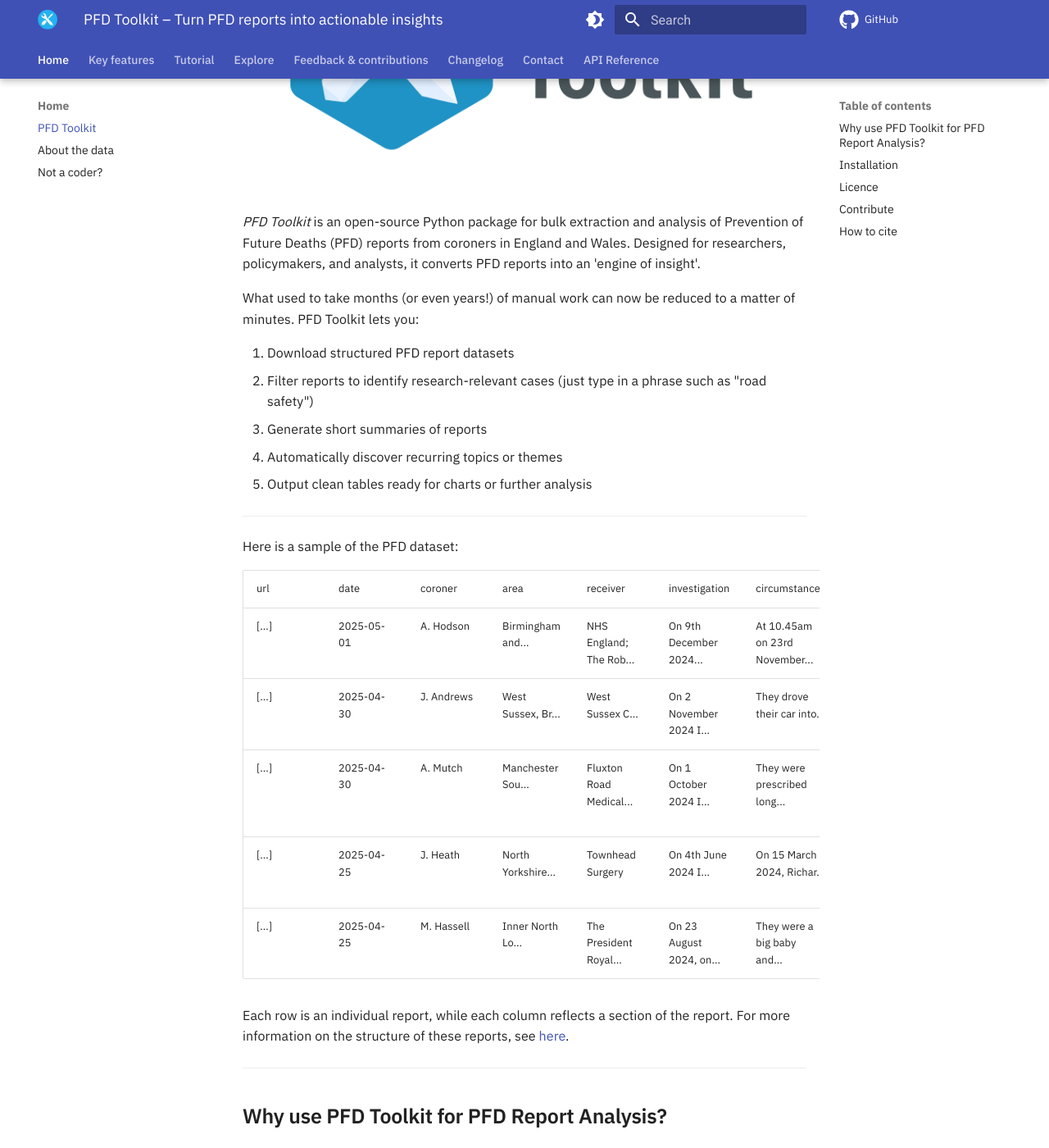
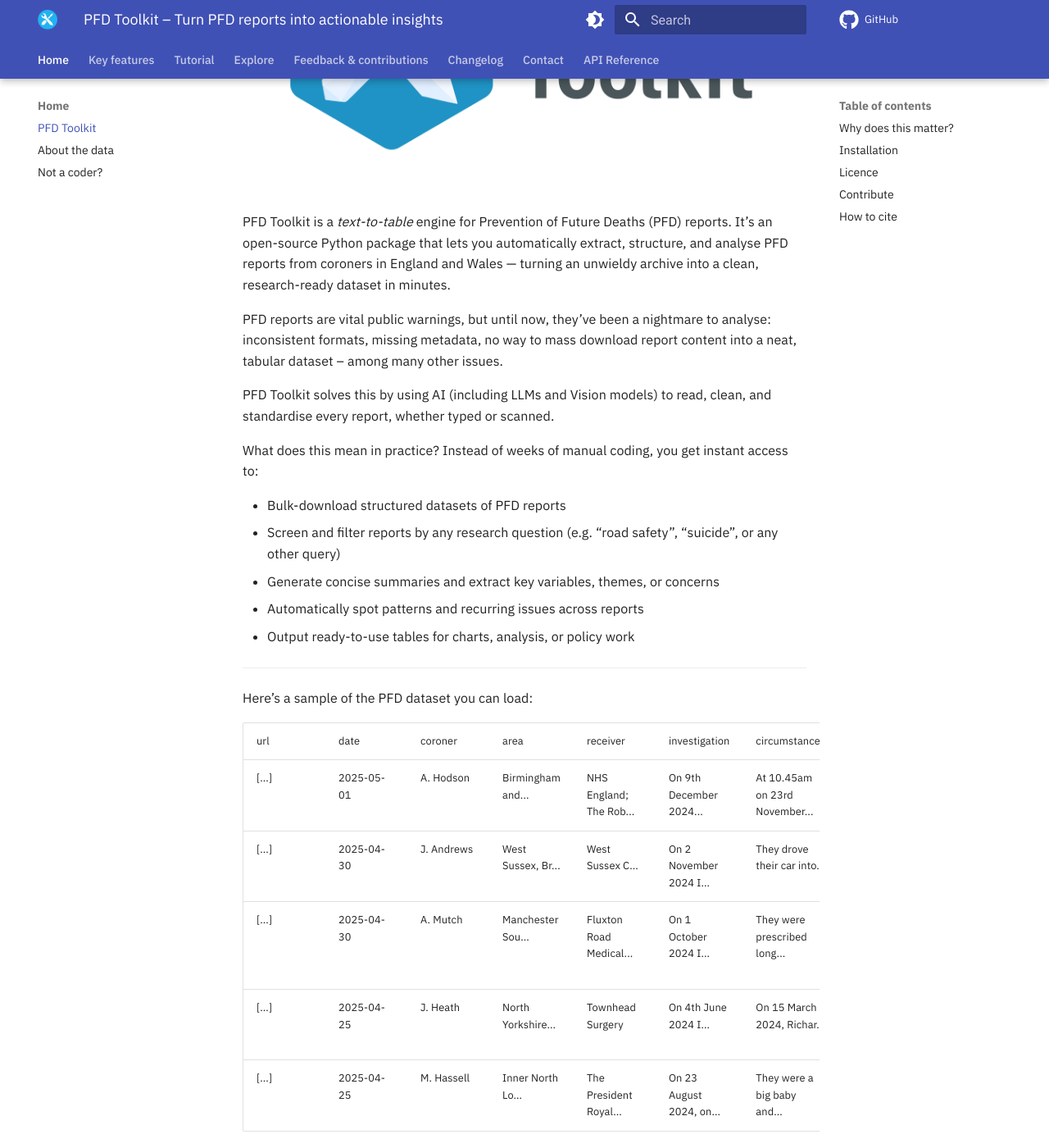
Before and after one commit to Sam-Osian/PFD-toolkit, an MkDocs documentation site: the page built from docs/index.md, in a window 1280 px wide and 1400 px high, scrolled down 380 px. Shown: the whole window at 82% size. Built offline with MkDocs 1.6.1 and Material for MkDocs 9.7.7, drawn with Linux system fonts in a browser that asks for light colours; comment, search, counter and statistics services are not loaded; some of the changed text lies outside the part shown.

Commit message:
Update homepage content

```diff
--- a/docs/index.md
+++ b/docs/index.md
@@ -6,19 +6,25 @@
 
 ![PFD Toolkit: Open-source software for Prevention of Future Death reports](assets/header.png)
 
-*PFD Toolkit* is an open-source Python package for bulk extraction and analysis of Prevention of Future Deaths (PFD) reports from coroners in England and Wales. Designed for researchers, policymakers, and analysts, it converts PFD reports into an 'engine of insight'.
+**PFD Toolkit** is a _text-to-table_ engine for Prevention of Future Deaths (PFD) reports. It’s an open-source Python package that lets you automatically extract, structure, and analyse PFD reports from coroners in England and Wales — turning an unwieldy archive into a clean, research-ready dataset in minutes.
 
-What used to take months (or even years!) of manual work can now be reduced to a matter of minutes. PFD Toolkit lets you:
+PFD reports are vital public warnings, but until now, they’ve been a nightmare to analyse: inconsistent formats, missing metadata, no way to mass download report content into a neat, tabular dataset – among many other issues.
 
-1. Download structured PFD report datasets
-2. Filter reports to identify research-relevant cases (just type in a phrase such as "road safety")
-3. Generate short summaries of reports
-4. Automatically discover recurring topics or themes
-5. Output clean tables ready for charts or further analysis
+PFD Toolkit solves this by using AI (including LLMs and Vision models) to read, clean, and standardise every report, whether typed or scanned.
+
+What does this mean in practice? Instead of weeks of manual coding, you get instant access to:
+
+- **Bulk-download structured datasets** of PFD reports
+- **Screen and filter** reports by any research question (e.g. “road safety”, “suicide”, or any other query)
+- **Generate concise summaries** and extract key variables, themes, or concerns
+- **Automatically spot patterns** and recurring issues across reports
+- **Output ready-to-use tables** for charts, analysis, or policy work
+
+
 
 ---
 
-Here is a sample of the PFD dataset:
+Here’s a sample of the PFD dataset you can load:
 
 | url                        | date       | coroner    | area                        | receiver                | investigation           | circumstances                 | concerns                   |
 |----------------------------|------------|------------|-----------------------------|-------------------------|-------------------------|-------------------------------|----------------------------|
@@ -29,32 +35,16 @@
 | [...]            | 2025-04-25 | M. Hassell | Inner North Lo...          | The President Royal...  | On 23 August 2024, on...| They were a big baby and...    | With the benefit of a m... |
 
 
-Each row is an individual report, while each column reflects a section of the report. For more information on the structure of these reports, see [here](pfd_reports.md#what-do-pfd-reports-look-like).
+Each row is an individual report, while each column reflects a section of the report. For more information on each of these columns, see [here](pfd_reports.md#what-do-pfd-reports-look-like).
 
 ---
 
-## Why use PFD Toolkit for PFD Report Analysis?
+## Why does this matter?
 
-PFD reports have long served as urgent public warnings — issued when coroners identified risks that could, if ignored, lead to further deaths. Yet despite being freely available, these reports are chronically underused.
+Despite being public warnings, PFD reports are chronically underused. That’s because they’ve historically been a pain to work with: scattered formats, inconsistent categorisation, and a lack of easy access for researchers. As a result, it’s been almost impossible to spot trends or respond to risks quickly.
 
-This is for one simple reason: PFD reports are a _pain_ to analyse.
+**PFD Toolkit changes this.** By automating the messy admin typically involved in a PFD research project, it transforms unstructured coroners’ text into neat datasets — making it finally practical to do timely systematic research, policy analysis, or audit work on preventable deaths.
 
-Common issues include:
-
- * No straightforward way to download report content in bulk
-
- * No reliable way of querying reports to find cases relevant to a specific research question
-
- * Reports being inconsistent in format (e.g. many reports are low quality digital scans)
-
- * No system for surfacing recurring issues raised across multiple reports
-
- * Widespread miscategorisation of reports, creating research limitations
-
-
-As a result, research involving PFD reports demanded months, or even years, of manual admin. Researchers were forced to sift through hundreds/thousands of reports one-by-one, wrestle with absent metadata, and code themes by hand.
-
-PFD Toolkit offers a solution to each of these issues, helping researchers load, screen and analyse PFD report data - all in a matter of minutes.
 
 ---
 
```
Also changed, not shown: 1 other file.
